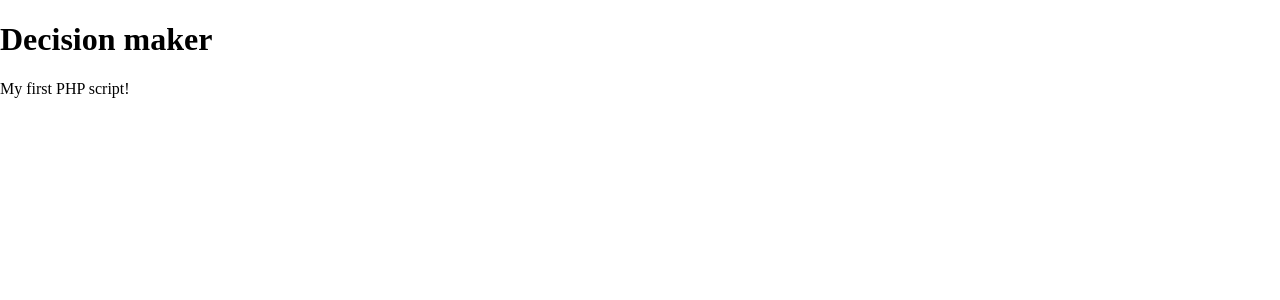
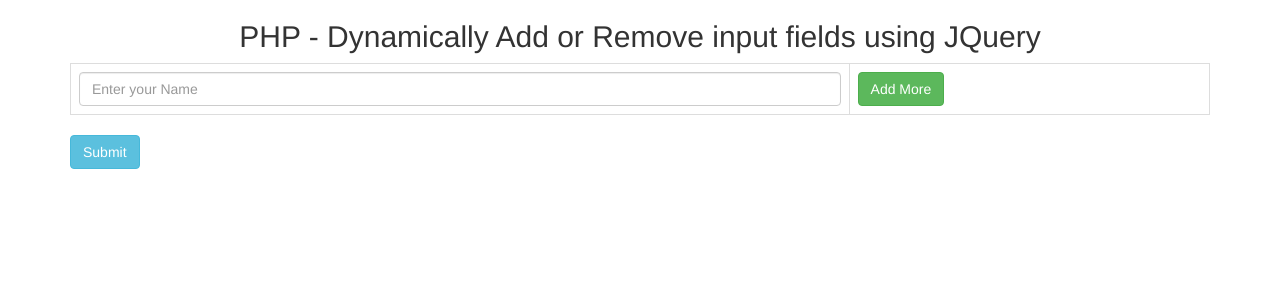
Before and after one commit to hajinasiri/Decision-Maker, a PHP site: page / in a window 1280 px wide. Shown: the top 300 px of the page. Run offline with PHP 8.4, Linux system fonts and the light colour scheme.

Commit message:
setting the template

```diff
--- a/index.php
+++ b/index.php
@@ -1,14 +1,72 @@
 <!DOCTYPE html>
 <html>
-<header>
-  <link rel="stylesheet" href="styles/styles.css" type="text/css">
-  <?php include 'includes/_header.php'?>
-</header>
+<head>
+    <title>PHP - Dynamically Add or Remove input fields using JQuery</title>
+    <link rel="stylesheet" href="https://maxcdn.bootstrapcdn.com/bootstrap/3.3.6/css/bootstrap.min.css" />
+    <script src="//ajax.googleapis.com/ajax/libs/jquery/1.12.4/jquery.min.js"></script>
+    <script src="https://maxcdn.bootstrapcdn.com/bootstrap/3.3.6/js/bootstrap.min.js"></script>
+</head>
 <body>
 
-<?php
-echo "My first PHP script!";
-?>
 
+<div class="container">
+    <h2 align="center">PHP - Dynamically Add or Remove input fields using JQuery</h2>
+    <div class="form-group">
+         <form name="add_name" id="add_name">
+
+
+            <div class="table-responsive">
+                <table class="table table-bordered" id="dynamic_field">
+                    <tr>
+                        <td><input type="text" name="name[]" placeholder="Enter your Name" class="form-control name_list" required="" /></td>
+                        <td><button type="button" name="add" id="add" class="btn btn-success">Add More</button></td>
+                    </tr>
+                </table>
+                <input type="button" name="submit" id="submit" class="btn btn-info" value="Submit" />
+            </div>
+
+
+         </form>
+    </div>
+</div>
+
+
+<script type="text/javascript">
+    $(document).ready(function(){
+      var postURL = "/addmore.php";
+      var i=1;
+
+
+      $('#add').click(function(){
+           i++;
+           $('#dynamic_field').append('<tr id="row'+i+'" class="dynamic-added"><td><input type="text" name="name[]" placeholder="Enter your Name" class="form-control name_list" required /></td><td><button type="button" name="remove" id="'+i+'" class="btn btn-danger btn_remove">X</button></td></tr>');
+      });
+
+
+      $(document).on('click', '.btn_remove', function(){
+           var button_id = $(this).attr("id");
+           $('#row'+button_id+'').remove();
+      });
+
+
+      $('#submit').click(function(){
+           $.ajax({
+                url:postURL,
+                method:"POST",
+                data:$('#add_name').serialize(),
+                type:'json',
+                success:function(data)
+                {
+                    i=1;
+                    $('.dynamic-added').remove();
+                    $('#add_name')[0].reset();
+                    alert('Record Inserted Successfully.');
+                }
+           });
+      });
+
+
+    });
+</script>
 </body>
 </html>
--- a/styles/styles.css
+++ b/styles/styles.css
@@ -4,5 +4,6 @@ body {
 }
 
 h1 {
+  padding-left:1em;
 
 }
```
Also changed, not shown: includes/first.php (added, +14 -0 lines).
